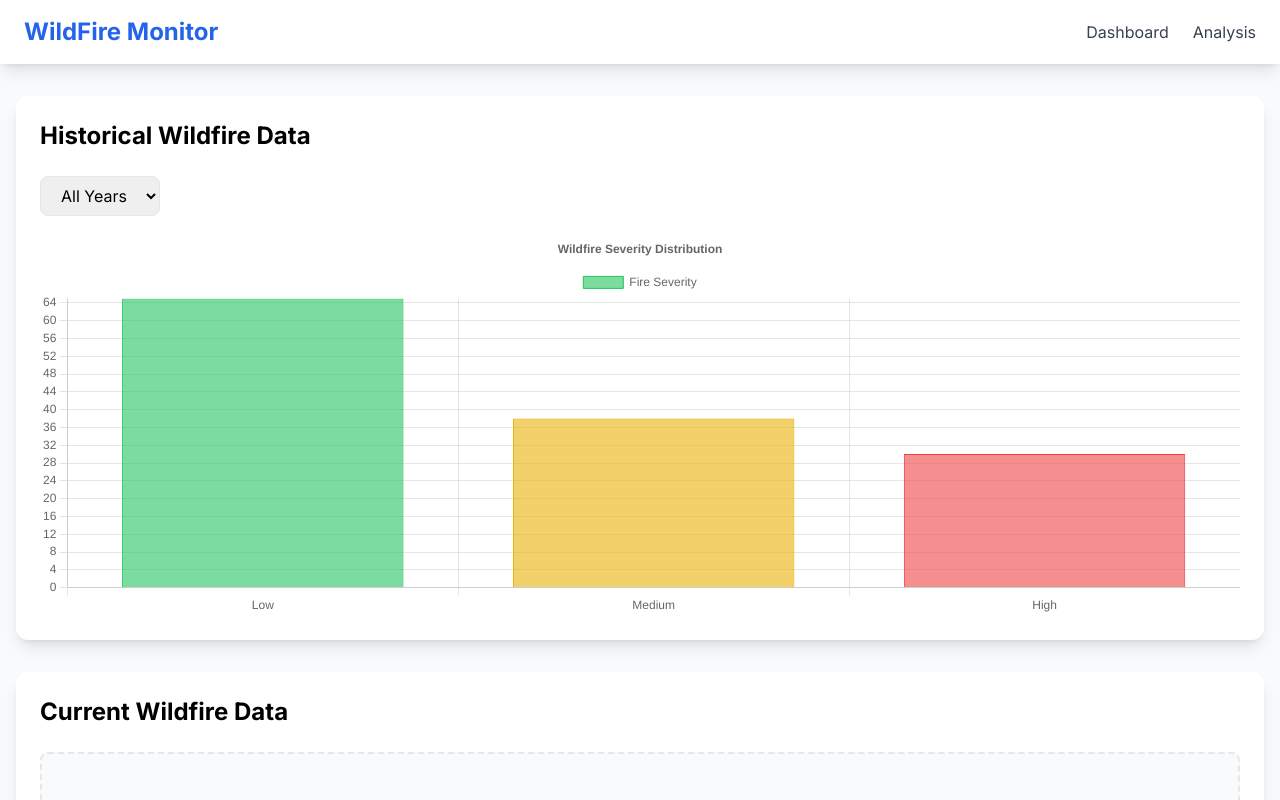
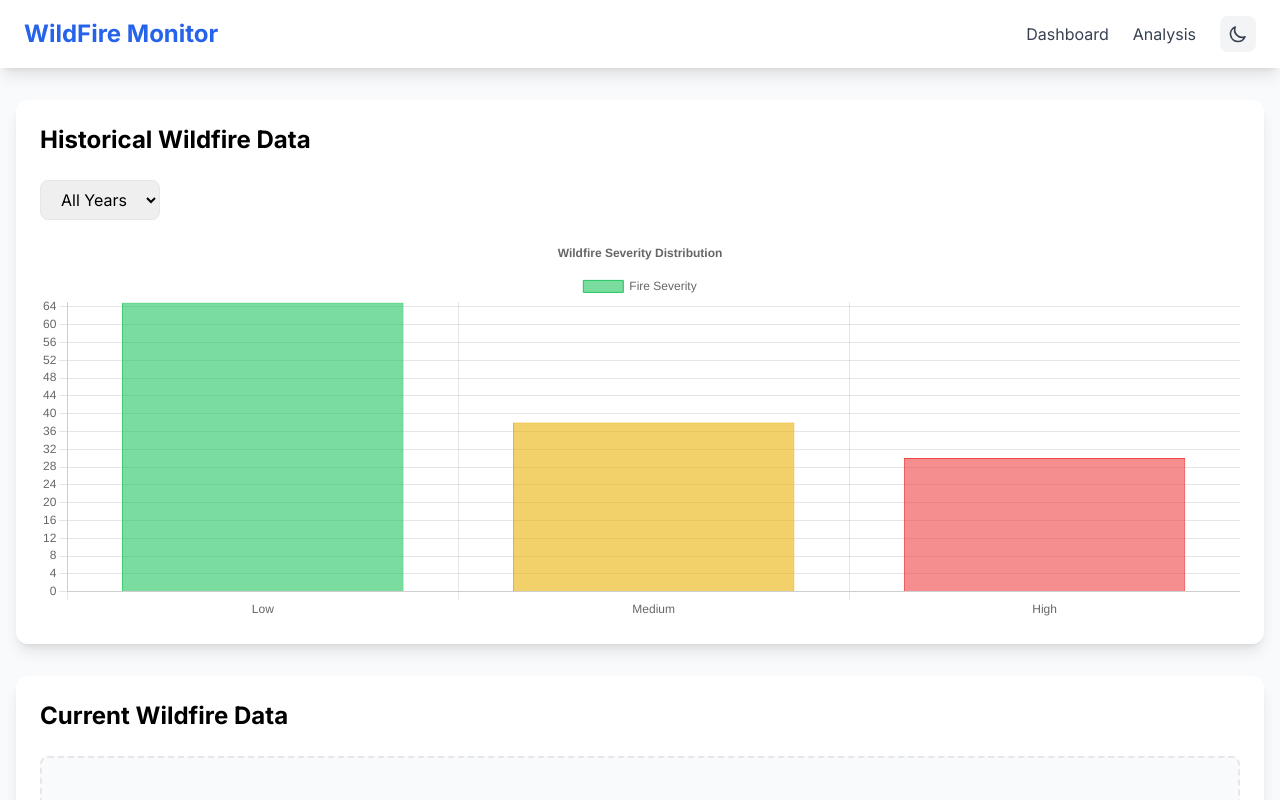
Before and after one commit to ParhamEsmaeily/SAP-CONUHACKS-IX, a React (Create React App) app in the folder FrontEnd/wildfire-dashboard/: page / in a window 1280 px wide. Shown: the top 800 px of the page. Built offline with nearby package versions, Linux system fonts and the light colour scheme.

Commit message:
Add dark mode for Main BG

```diff
--- a/FrontEnd/wildfire-dashboard/src/App.js
+++ b/FrontEnd/wildfire-dashboard/src/App.js
@@ -1,13 +1,32 @@
 import { BrowserRouter as Router, Routes, Route } from 'react-router-dom';
+import { useState, useEffect } from 'react';
 import Navbar from './components/Navbar';
 import Dashboard from './pages/Dashboard';
 import Analysis from './pages/Analysis';
 
 function App() {
+  const [darkMode, setDarkMode] = useState(false);
+
+  useEffect(() => {
+    // Check user's preference from localStorage
+    const isDark = localStorage.getItem('darkMode') === 'true';
+    setDarkMode(isDark);
+  }, []);
+
+  useEffect(() => {
+    // Update class on document when darkMode changes
+    if (darkMode) {
+      document.documentElement.classList.add('dark');
+    } else {
+      document.documentElement.classList.remove('dark');
+    }
+    localStorage.setItem('darkMode', darkMode);
+  }, [darkMode]);
+
   return (
     <Router>
-      <div className="min-h-screen bg-gray-50">
-        <Navbar />
+      <div className="min-h-screen bg-gray-50 dark:bg-gray-900 transition-colors duration-200">
+        <Navbar darkMode={darkMode} setDarkMode={setDarkMode} />
         <main className="container mx-auto px-4 py-8">
           <Routes>
             <Route path="/" element={<Dashboard />} />
--- a/FrontEnd/wildfire-dashboard/src/components/Navbar.jsx
+++ b/FrontEnd/wildfire-dashboard/src/components/Navbar.jsx
@@ -1,26 +1,40 @@
 import { Link } from 'react-router-dom';
 
-function Navbar() {
+function Navbar({ darkMode, setDarkMode }) {
   return (
-    <nav className="bg-white shadow-lg">
+    <nav className="bg-white dark:bg-gray-800 shadow-lg transition-colors duration-200">
       <div className="container mx-auto px-6 py-4">
         <div className="flex items-center justify-between">
-          <Link to="/" className="text-2xl font-bold text-blue-600">
+          <Link to="/" className="text-2xl font-bold text-blue-600 dark:text-blue-400">
             WildFire Monitor
           </Link>
-          <div className="flex space-x-6">
+          <div className="flex items-center space-x-6">
             <Link
               to="/"
-              className="text-gray-700 hover:text-blue-600 transition-colors"
+              className="text-gray-700 dark:text-gray-200 hover:text-blue-600 dark:hover:text-blue-400 transition-colors"
             >
               Dashboard
             </Link>
             <Link
               to="/analysis"
-              className="text-gray-700 hover:text-blue-600 transition-colors"
+              className="text-gray-700 dark:text-gray-200 hover:text-blue-600 dark:hover:text-blue-400 transition-colors"
             >
               Analysis
             </Link>
+            <button
+              onClick={() => setDarkMode(!darkMode)}
+              className="p-2 rounded-lg bg-gray-100 dark:bg-gray-700 text-gray-700 dark:text-gray-200"
+            >
+              {darkMode ? (
+                <svg className="w-5 h-5" fill="none" stroke="currentColor" viewBox="0 0 24 24">
+                  <path strokeLinecap="round" strokeLinejoin="round" strokeWidth={2} d="M12 3v1m0 16v1m9-9h-1M4 12H3m15.364 6.364l-.707-.707M6.343 6.343l-.707-.707m12.728 0l-.707.707M6.343 17.657l-.707.707M16 12a4 4 0 11-8 0 4 4 0 018 0z" />
+                </svg>
+              ) : (
+                <svg className="w-5 h-5" fill="none" stroke="currentColor" viewBox="0 0 24 24">
+                  <path strokeLinecap="round" strokeLinejoin="round" strokeWidth={2} d="M20.354 15.354A9 9 0 018.646 3.646 9.003 9.003 0 0012 21a9.003 9.003 0 008.354-5.646z" />
+                </svg>
+              )}
+            </button>
           </div>
         </div>
       </div>
--- a/FrontEnd/wildfire-dashboard/src/index.css
+++ b/FrontEnd/wildfire-dashboard/src/index.css
@@ -9,10 +9,18 @@ body {
   background-color: #f9fafb;
 }
 
+.dark body {
+  background-color: #111827;
+}
+
 .glass-effect {
   background: rgba(255, 255, 255, 0.95);
   backdrop-filter: blur(10px);
   -webkit-backdrop-filter: blur(10px);
+}
+
+.dark .glass-effect {
+  background: rgba(17, 24, 39, 0.95);
 }
 
 .transition-all {
@@ -26,3 +34,10 @@ body {
 .hover-scale:hover {
   transform: scale(1.02);
 }
+
+/* Dark mode transition */
+* {
+  transition-property: background-color, border-color, color, fill, stroke;
+  transition-timing-function: cubic-bezier(0.4, 0, 0.2, 1);
+  transition-duration: 200ms;
+}
--- a/FrontEnd/wildfire-dashboard/tailwind.config.js
+++ b/FrontEnd/wildfire-dashboard/tailwind.config.js
@@ -3,6 +3,7 @@ module.exports = {
   content: [
     "./src/**/*.{js,jsx,ts,tsx}",
   ],
+  darkMode: 'class', // Enable dark mode with class strategy
   theme: {
     extend: {
       colors: {
```
